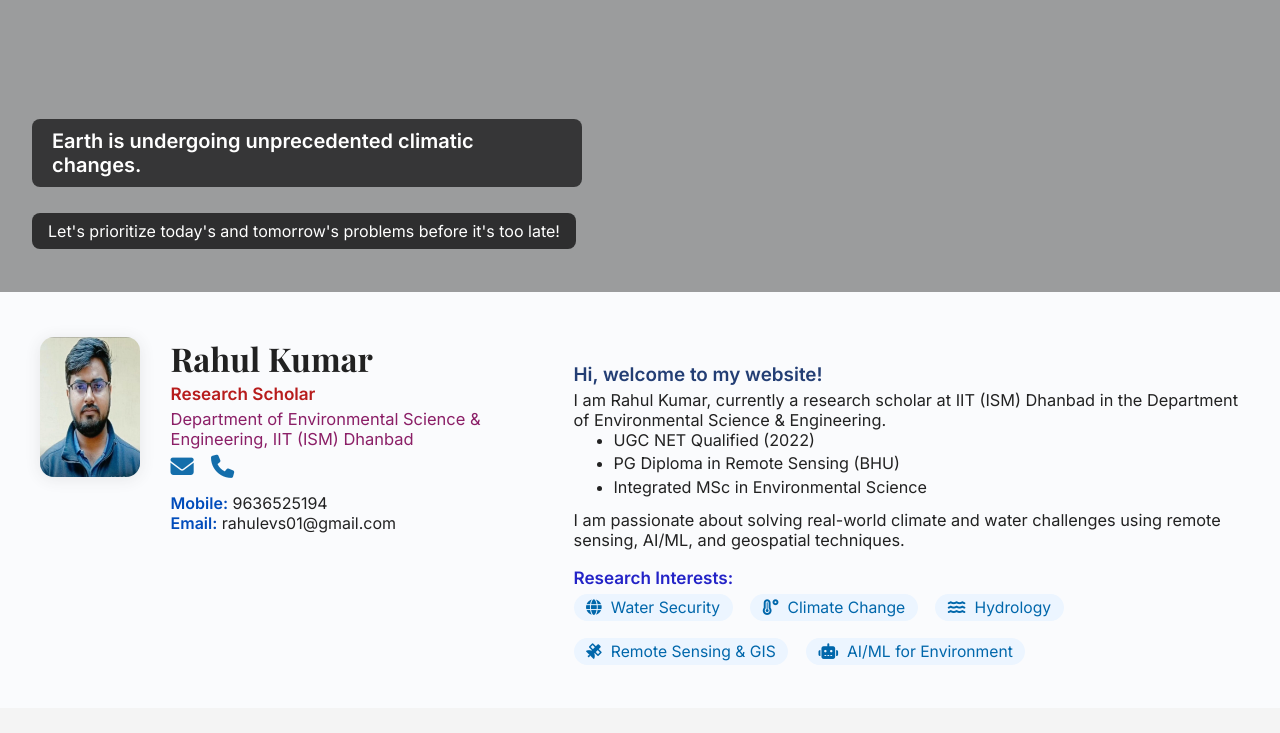
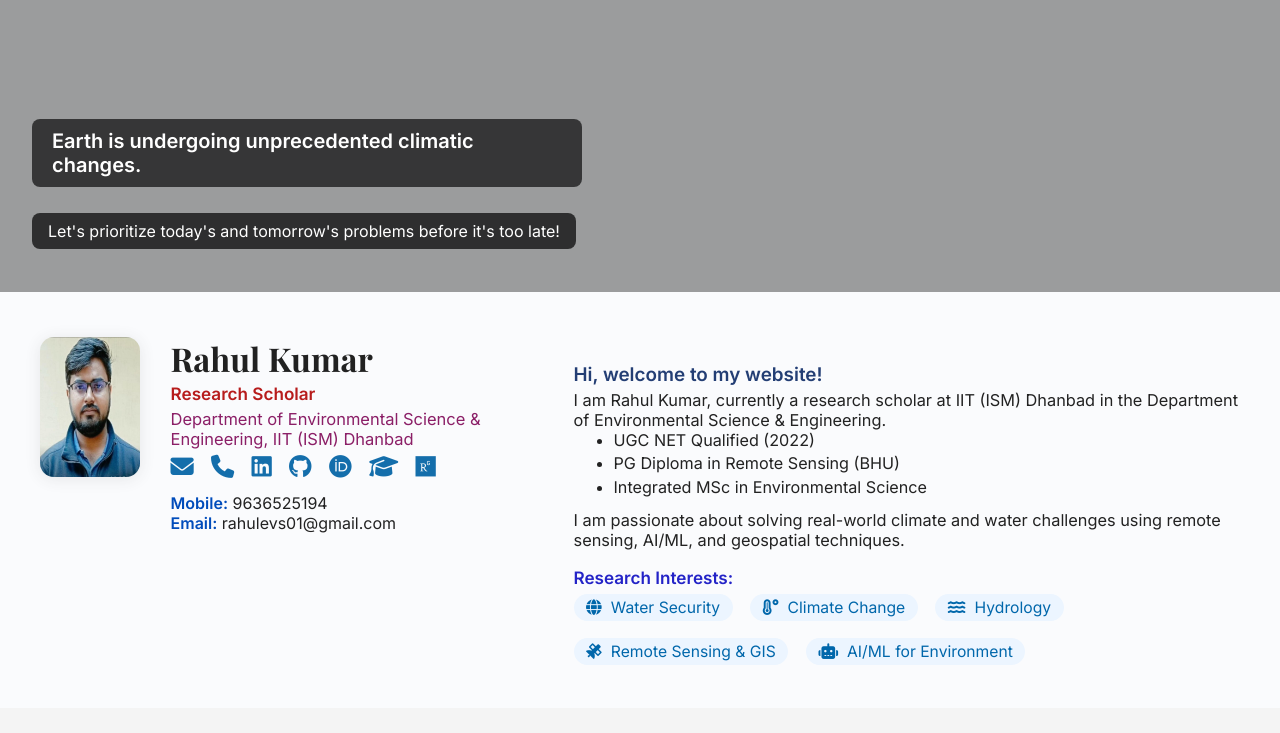
Before and after one commit to rahulIITISMDhanabd/rahulIITISMDhanbad.github.io, a plain HTML site: page index.html in a window 1280 px wide. Shown: the part 67-800 px from the top of the page. Drawn offline with nearby package versions, Linux system fonts and the light colour scheme.

Commit message:
Initial Commit

```diff
--- a/index.html
+++ b/index.html
@@ -223,6 +223,11 @@
         <div class="contact-links">
           <a href="mailto:rahulevs01@gmail.com" title="Email"><i class="fa fa-envelope"></i></a>
           <a href="tel:9636525194" title="Phone"><i class="fa fa-phone"></i></a>
+          <a href="https://www.linkedin.com/in/23dr0122" title="LinkedIn" target="_blank"><i class="fab fa-linkedin"></i></a>
+          <a href="https://github.com/rahul4planet" title="GitHub" target="_blank"><i class="fab fa-github"></i></a>
+          <a href="https://orcid.org/0009-0004-7391-0731" title="ORCID" target="_blank"><i class="fab fa-orcid"></i></a>
+          <a href="https://scholar.google.com/citations?user=YOUR_GOOGLE_SCHOLAR_ID" title="Google Scholar" target="_blank"><i class="fas fa-graduation-cap"></i></a>
+          <a href="https://www.researchgate.net/profile/YOUR_RESEARCHGATE_ID" title="ResearchGate" target="_blank"><i class="fab fa-researchgate"></i></a>
           <!-- Add social/profile links as needed -->
         </div>
         <div>
```
